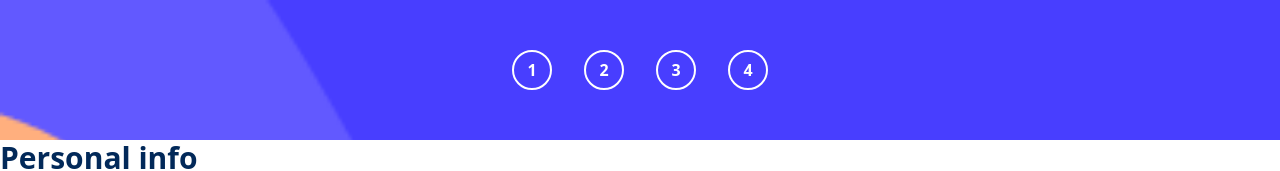
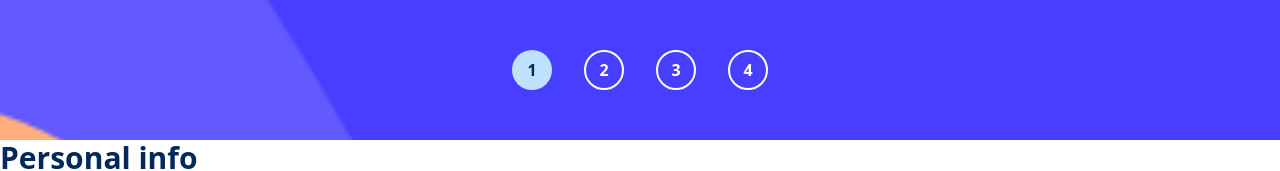
Before and after one commit to elizabet-bagdasaryan/multi-step-form, a React (Vite) app: page /info in a window 1280 px wide. Shown: the top 171 px of the page. Built offline with nearby package versions, Linux system fonts and the light colour scheme.

Commit message:
fix: fix navigation display

```diff
--- a/src/Navigation/Navbar.tsx
+++ b/src/Navigation/Navbar.tsx
@@ -4,7 +4,7 @@ import { Link } from "react-router-dom";
 
 function Navbar(){
 
-  const [clickedPage, setClickedPage] = useState(-1);
+  const [clickedPage, setClickedPage] = useState(1);
 
 
 
```
